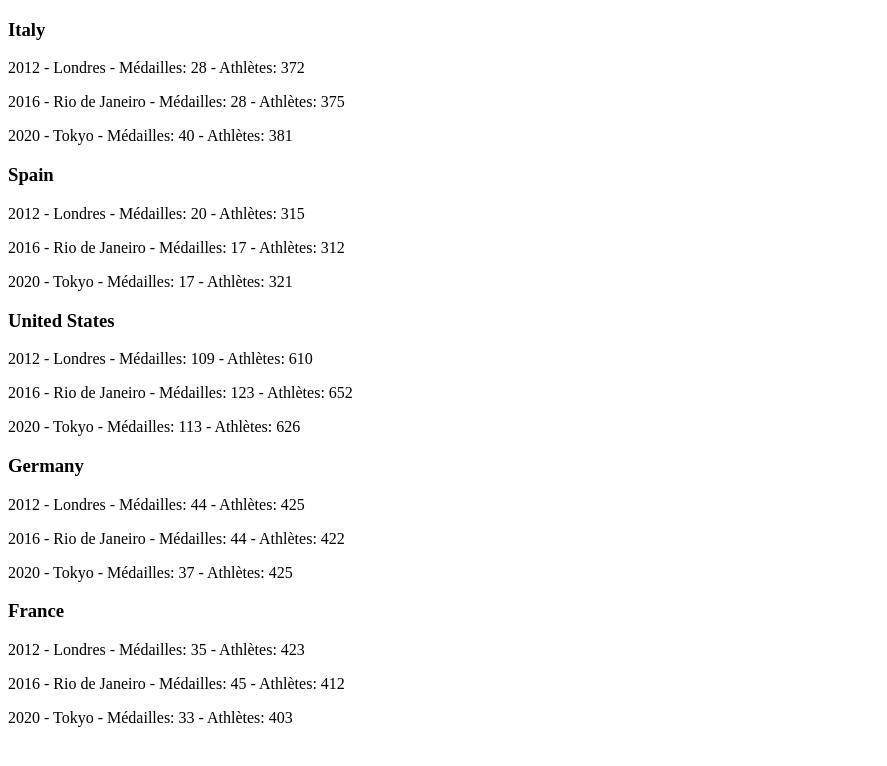
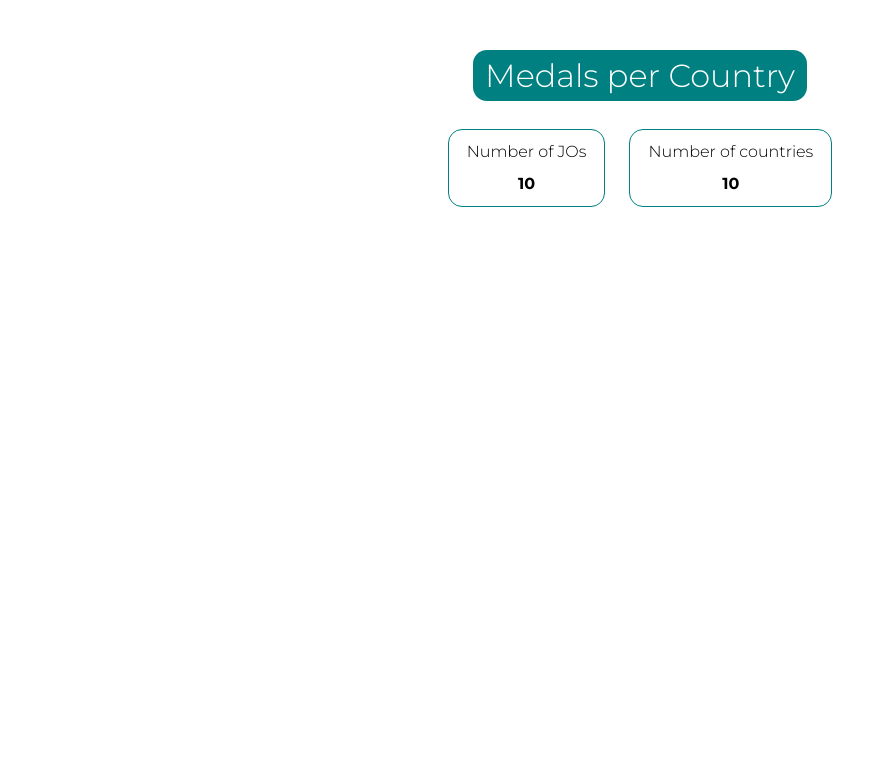
Before and after one commit to EdouardPlantevin/OC_P2, an Angular app: page / in a window 1280 px wide. Shown: the top 766 px of the page, without its empty margins (0-887 px from the left). Built offline with nearby package versions, Linux system fonts and the light colour scheme.

Commit message:
init css archi + homepage

```diff
--- a/src/app/pages/home/home.component.html
+++ b/src/app/pages/home/home.component.html
@@ -1,11 +1,18 @@
-@for (olympic of olympics$(); track olympic.id) {
-  <h3>{{ olympic.country }}</h3>
+<div class="container flex flex-col align-items-center gap-16">
+  <h1 class="xs-full-width">Medals per Country</h1>
 
-  @for (participation of olympic.participations; track $index) {
-    <p>
-      {{ participation.year }} - {{ participation.city }} -
-      Médailles: {{ participation.medalsCount }} -
-      Athlètes: {{ participation.athleteCount }}
-    </p>
-  }
-}
+  <div class="flex xs-flex-col xs-full-width">
+    <div class="card">
+      <p class="text-light">Number of JOs</p>
+      <p class="text-bold">10</p>
+    </div>
+    <div class="card">
+      <p class="text-light">Number of countries</p>
+      <p class="text-bold">10</p>
+    </div>
+
+    <div class="container-chart">
+        <!--   TODO: chart     -->
+    </div>
+  </div>
+</div>
--- a/src/app/pages/home/home.component.scss
+++ b/src/app/pages/home/home.component.scss
@@ -0,0 +1,8 @@
+h1 {
+  background-color: teal;
+  color: white;
+  padding: 6px 12px;
+  border-radius: var(--radius);
+  font-weight: 300;
+  text-align: center;
+}
--- a/src/app/pages/not-found/not-found.component.ts
+++ b/src/app/pages/not-found/not-found.component.ts
@@ -1,16 +1,13 @@
-import { Component, OnInit } from '@angular/core';
+import { Component } from '@angular/core';
+import {RouterLink} from "@angular/router";
 
 @Component({
     selector: 'app-not-found',
     templateUrl: './not-found.component.html',
     styleUrls: ['./not-found.component.scss'],
-    standalone: false
+    imports: [
+      RouterLink
+    ]
 })
-export class NotFoundComponent implements OnInit {
-
-  constructor() { }
-
-  ngOnInit(): void {
-  }
-
+export class NotFoundComponent {
 }
--- a/src/index.html
+++ b/src/index.html
@@ -6,6 +6,11 @@
     <base href="/" />
     <meta name="viewport" content="width=device-width, initial-scale=1" />
     <link rel="icon" type="image/x-icon" href="favicon.ico" />
+
+    <!-- Google Font -->
+    <link rel="preconnect" href="https://fonts.googleapis.com">
+    <link rel="preconnect" href="https://fonts.gstatic.com" crossorigin>
+    <link href="https://fonts.googleapis.com/css2?family=Montserrat:ital,wght@0,100..900;1,100..900&display=swap" rel="stylesheet">
   </head>
   <body>
     <app-root></app-root>
--- a/src/styles.scss
+++ b/src/styles.scss
@@ -1 +1,5 @@
 /* You can add global styles to this file, and also import other style files */
+@use './styles/reset';
+@use './styles/theme';
+@use './styles/utils';
+@use './styles/variables';
--- /dev/null
+++ b/src/styles/_reset.scss
@@ -0,0 +1,24 @@
+html, body {
+  margin: 0;
+}
+
+h1, h2, h3, h4, h5, h6 {
+  margin: 0;
+}
+
+* {
+  box-sizing: border-box;
+}
+
+ul {
+  list-style: none;
+  padding-left: 0;
+  margin: 0;
+}
+
+a {
+  text-decoration: none;
+  color: inherit;
+  padding: 6px 12px;
+  display: inline-block;
+}
--- /dev/null
+++ b/src/styles/_theme.scss
@@ -0,0 +1,28 @@
+body {
+  font-family: var(--font-family), sans-serif;
+  font-optical-sizing: auto;
+  color: var(--text-color);
+}
+
+.card {
+  padding: 6px 18px;
+  border-radius: var(--radius);
+  border: var(--border);
+  display: flex;
+  flex-direction: column;
+  align-items: center;
+  margin: 12px;
+  line-height: 0;
+}
+
+.card-main-title {
+  font-size: 1.1rem;
+  font-weight: 300;
+  margin: 5px 0px;
+}
+
+.card-content {
+  font-size: 1.2rem;
+  font-weight: 700;
+  margin: 5px 0px;
+}
--- /dev/null
+++ b/src/styles/_utils.scss
@@ -0,0 +1,61 @@
+.container {
+  max-width: 1200px;
+  margin: 50px auto 0;
+  padding: 0 20px;
+}
+
+.flex {
+  display: flex;
+}
+
+.flex-col {
+  flex-direction: column;
+}
+
+.justify-content-center {
+  justify-content: center;
+}
+
+.align-items-center {
+  align-items: center;
+}
+
+.gap-12 {
+  gap: 12px;
+}
+
+.gap-16 {
+  gap: 16px;
+}
+
+.gap-50 {
+  gap: 50px;
+}
+
+.text-sm {
+  font-size: 0.75rem;
+}
+
+.text-light {
+  font-weight: 300;
+}
+
+.text-semibold {
+  font-weight: 500;
+}
+
+.text-bold {
+  font-weight: 700;
+}
+
+.xs-flex-col {
+  @media screen and (max-width: 820px) {
+    flex-direction: column;
+  }
+}
+
+.xs-full-width {
+  @media screen and (max-width: 820px) {
+    width: 100%;
+  }
+}
--- /dev/null
+++ b/src/styles/_variables.scss
@@ -0,0 +1,8 @@
+:root {
+  --font-family: 'Montserrat', sans-serif;
+  --text-color: #030202;
+  --primary: #008080FF;
+
+  --border: 1px solid var(--primary);
+  --radius: 14px;
+}
```
